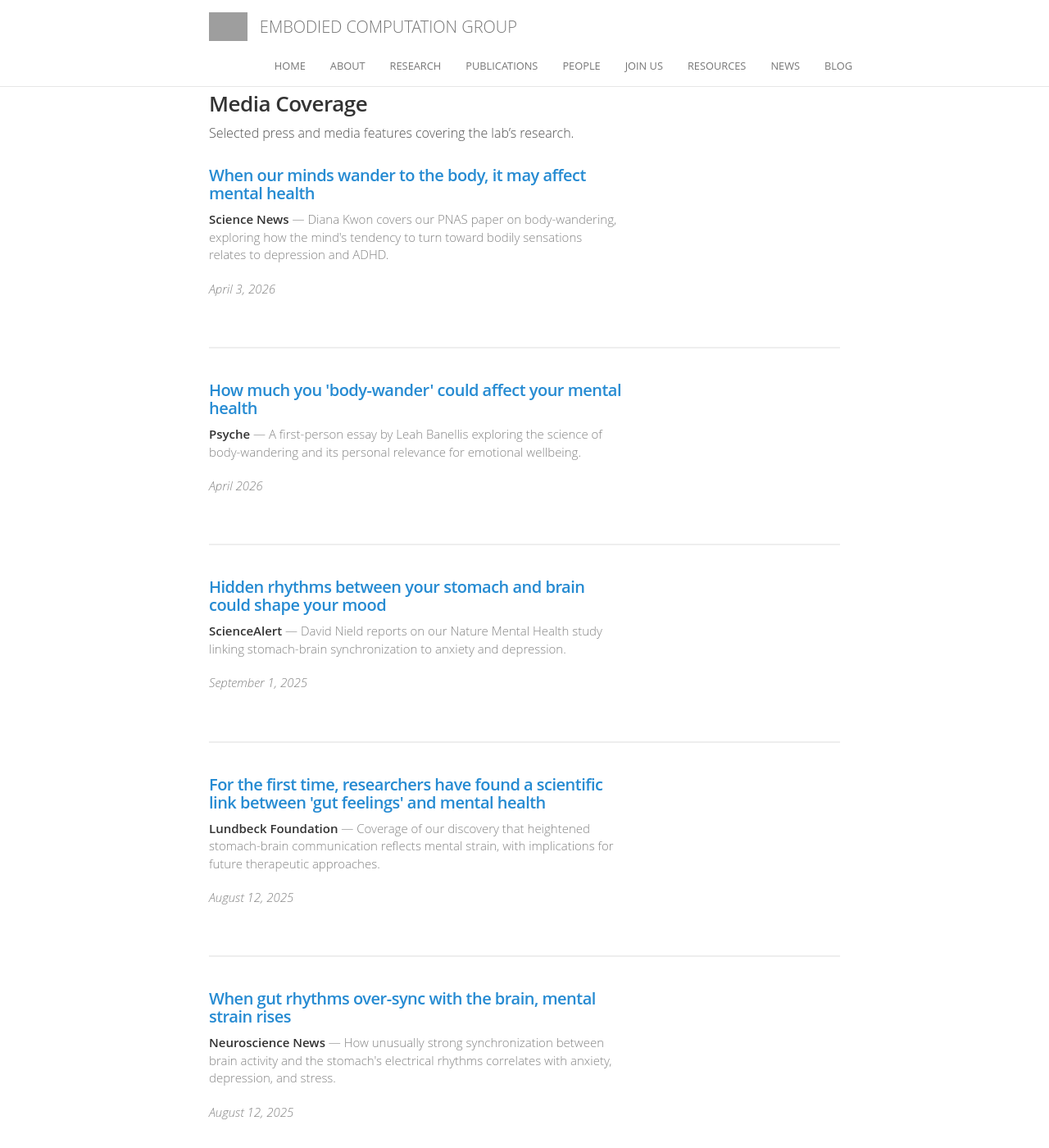
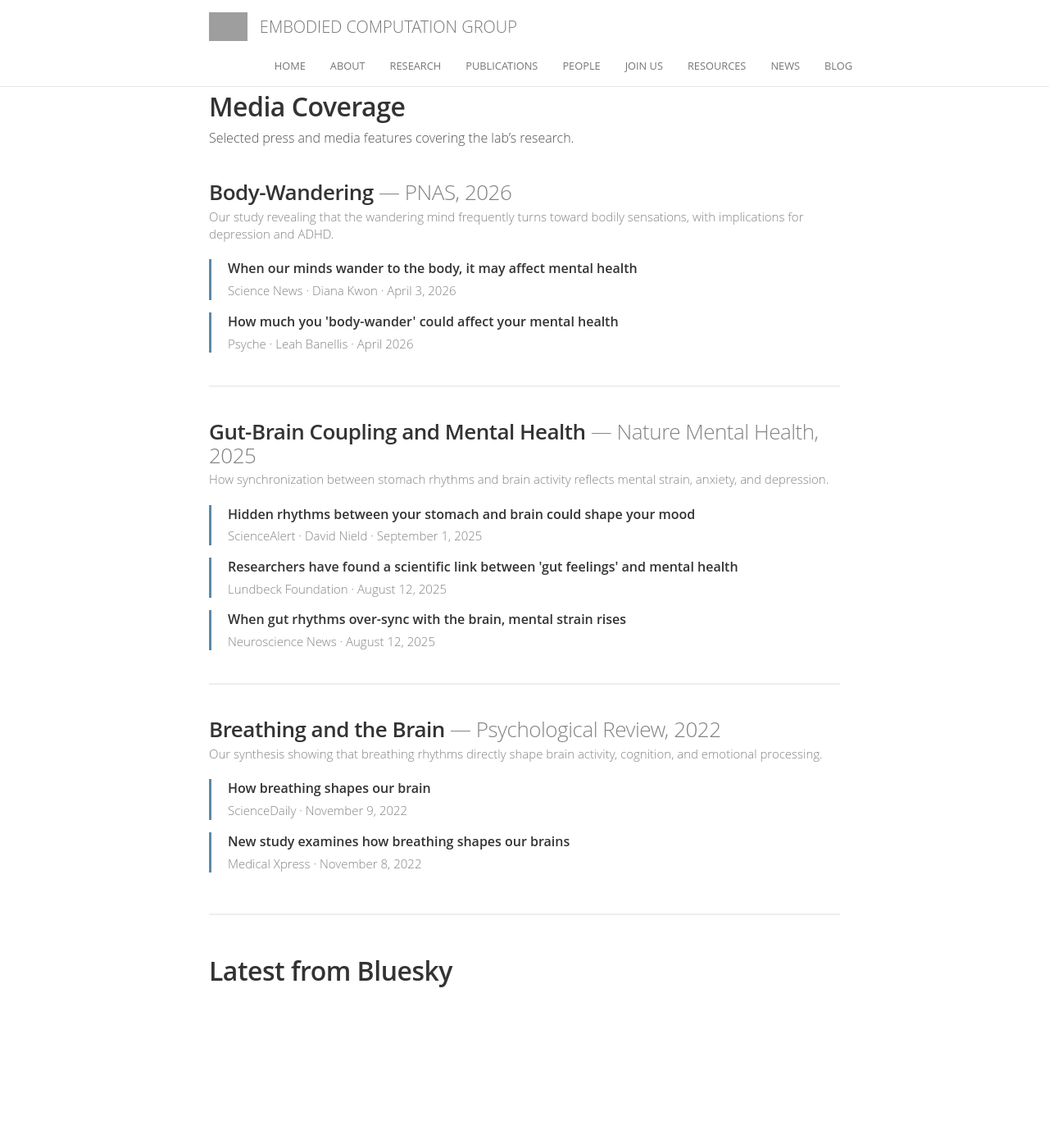
Before and after one commit to embodied-computation-group/embodied-computation-group.github.io, a Jekyll site: the page built from news.md, in a window 1280 px wide and 1400 px high. Shown: the whole window at 82% size. Built offline with Jekyll 4.4.1, drawn with Linux system fonts in a browser that asks for light colours; a script that is not in the unit is left out; comment, search, counter and statistics services are not loaded; some of the changed text lies outside the part shown; grey boxes are pictures that could not be loaded.

Commit message:
Redesign news page with grouped layout and cleaner visual hierarchy

```diff
--- a/news.md
+++ b/news.md
@@ -3,94 +3,65 @@ title: News
 permalink: /news/
 ---
 
-### Media Coverage
+## Media Coverage
 
 Selected press and media features covering the lab's research.
 
-<div class="content list">
+<div class="content">
 
-<div class="list-item">
-<div class="row" style="padding: 10px 0;">
-<div class="col-sm-8">
-<h4><a href="https://www.sciencenews.org/article/mind-wander-body-mental-health">When our minds wander to the body, it may affect mental health</a></h4>
-<p class="list-detail"><strong>Science News</strong> &mdash; Diana Kwon covers our PNAS paper on body-wandering, exploring how the mind's tendency to turn toward bodily sensations relates to depression and ADHD.</p>
-<p class="list-detail"><em>April 3, 2026</em></p>
-</div>
-</div>
-<hr/>
+<h3 style="margin-top: 2rem; margin-bottom: 0.25rem;">Body-Wandering <span style="font-weight: 300; color: #838383;">&mdash; PNAS, 2026</span></h3>
+<p class="list-detail" style="margin-bottom: 1rem;">Our study revealing that the wandering mind frequently turns toward bodily sensations, with implications for depression and ADHD.</p>
+
+<div style="border-left: 3px solid #5d8aa8; padding-left: 1rem; margin-bottom: 0.75rem;">
+<p style="margin-bottom: 0.25rem;"><a href="https://www.sciencenews.org/article/mind-wander-body-mental-health"><strong>When our minds wander to the body, it may affect mental health</strong></a></p>
+<p class="list-detail" style="margin-bottom: 0;">Science News &middot; Diana Kwon &middot; April 3, 2026</p>
 </div>
 
-<div class="list-item">
-<div class="row" style="padding: 10px 0;">
-<div class="col-sm-8">
-<h4><a href="https://psyche.co/ideas/how-much-you-body-wander-could-affect-your-mental-health">How much you 'body-wander' could affect your mental health</a></h4>
-<p class="list-detail"><strong>Psyche</strong> &mdash; A first-person essay by Leah Banellis exploring the science of body-wandering and its personal relevance for emotional wellbeing.</p>
-<p class="list-detail"><em>April 2026</em></p>
-</div>
-</div>
-<hr/>
+<div style="border-left: 3px solid #5d8aa8; padding-left: 1rem; margin-bottom: 0.75rem;">
+<p style="margin-bottom: 0.25rem;"><a href="https://psyche.co/ideas/how-much-you-body-wander-could-affect-your-mental-health"><strong>How much you 'body-wander' could affect your mental health</strong></a></p>
+<p class="list-detail" style="margin-bottom: 0;">Psyche &middot; Leah Banellis &middot; April 2026</p>
 </div>
 
-<div class="list-item">
-<div class="row" style="padding: 10px 0;">
-<div class="col-sm-8">
-<h4><a href="https://www.sciencealert.com/hidden-rhythms-between-your-stomach-and-brain-could-shape-your-mood">Hidden rhythms between your stomach and brain could shape your mood</a></h4>
-<p class="list-detail"><strong>ScienceAlert</strong> &mdash; David Nield reports on our Nature Mental Health study linking stomach-brain synchronization to anxiety and depression.</p>
-<p class="list-detail"><em>September 1, 2025</em></p>
-</div>
-</div>
-<hr/>
+<hr style="margin: 2rem 0;"/>
+
+<h3 style="margin-bottom: 0.25rem;">Gut-Brain Coupling and Mental Health <span style="font-weight: 300; color: #838383;">&mdash; Nature Mental Health, 2025</span></h3>
+<p class="list-detail" style="margin-bottom: 1rem;">How synchronization between stomach rhythms and brain activity reflects mental strain, anxiety, and depression.</p>
+
+<div style="border-left: 3px solid #5d8aa8; padding-left: 1rem; margin-bottom: 0.75rem;">
+<p style="margin-bottom: 0.25rem;"><a href="https://www.sciencealert.com/hidden-rhythms-between-your-stomach-and-brain-could-shape-your-mood"><strong>Hidden rhythms between your stomach and brain could shape your mood</strong></a></p>
+<p class="list-detail" style="margin-bottom: 0;">ScienceAlert &middot; David Nield &middot; September 1, 2025</p>
 </div>
 
-<div class="list-item">
-<div class="row" style="padding: 10px 0;">
-<div class="col-sm-8">
-<h4><a href="https://lundbeckfonden.com/grants-prizes/research-stories/the-first-time-researchers-have-found-a-scientific-link-between-gut">For the first time, researchers have found a scientific link between 'gut feelings' and mental health</a></h4>
-<p class="list-detail"><strong>Lundbeck Foundation</strong> &mdash; Coverage of our discovery that heightened stomach-brain communication reflects mental strain, with implications for future therapeutic approaches.</p>
-<p class="list-detail"><em>August 12, 2025</em></p>
-</div>
-</div>
-<hr/>
+<div style="border-left: 3px solid #5d8aa8; padding-left: 1rem; margin-bottom: 0.75rem;">
+<p style="margin-bottom: 0.25rem;"><a href="https://lundbeckfonden.com/grants-prizes/research-stories/the-first-time-researchers-have-found-a-scientific-link-between-gut"><strong>Researchers have found a scientific link between 'gut feelings' and mental health</strong></a></p>
+<p class="list-detail" style="margin-bottom: 0;">Lundbeck Foundation &middot; August 12, 2025</p>
 </div>
 
-<div class="list-item">
-<div class="row" style="padding: 10px 0;">
-<div class="col-sm-8">
-<h4><a href="https://neurosciencenews.com/gut-brain-mental-health-29562/">When gut rhythms over-sync with the brain, mental strain rises</a></h4>
-<p class="list-detail"><strong>Neuroscience News</strong> &mdash; How unusually strong synchronization between brain activity and the stomach's electrical rhythms correlates with anxiety, depression, and stress.</p>
-<p class="list-detail"><em>August 12, 2025</em></p>
-</div>
-</div>
-<hr/>
+<div style="border-left: 3px solid #5d8aa8; padding-left: 1rem; margin-bottom: 0.75rem;">
+<p style="margin-bottom: 0.25rem;"><a href="https://neurosciencenews.com/gut-brain-mental-health-29562/"><strong>When gut rhythms over-sync with the brain, mental strain rises</strong></a></p>
+<p class="list-detail" style="margin-bottom: 0;">Neuroscience News &middot; August 12, 2025</p>
 </div>
 
-<div class="list-item">
-<div class="row" style="padding: 10px 0;">
-<div class="col-sm-8">
-<h4><a href="https://www.sciencedaily.com/releases/2022/11/221108120500.htm">How breathing shapes our brain</a></h4>
-<p class="list-detail"><strong>ScienceDaily</strong> &mdash; Our synthesis of over a dozen studies reveals that breathing rhythms directly influence brain activity, emotions, and attention, with implications for mood disorders.</p>
-<p class="list-detail"><em>November 9, 2022</em></p>
-</div>
-</div>
-<hr/>
+<hr style="margin: 2rem 0;"/>
+
+<h3 style="margin-bottom: 0.25rem;">Breathing and the Brain <span style="font-weight: 300; color: #838383;">&mdash; Psychological Review, 2022</span></h3>
+<p class="list-detail" style="margin-bottom: 1rem;">Our synthesis showing that breathing rhythms directly shape brain activity, cognition, and emotional processing.</p>
+
+<div style="border-left: 3px solid #5d8aa8; padding-left: 1rem; margin-bottom: 0.75rem;">
+<p style="margin-bottom: 0.25rem;"><a href="https://www.sciencedaily.com/releases/2022/11/221108120500.htm"><strong>How breathing shapes our brain</strong></a></p>
+<p class="list-detail" style="margin-bottom: 0;">ScienceDaily &middot; November 9, 2022</p>
 </div>
 
-<div class="list-item">
-<div class="row" style="padding: 10px 0;">
-<div class="col-sm-8">
-<h4><a href="https://medicalxpress.com/news/2022-11-brains.html">New study examines how breathing shapes our brains</a></h4>
-<p class="list-detail"><strong>Medical Xpress</strong> &mdash; Coverage of our Psychological Review paper on how breathing rhythms influence brain function, cognition, and mental health.</p>
-<p class="list-detail"><em>November 8, 2022</em></p>
-</div>
-</div>
-<hr/>
+<div style="border-left: 3px solid #5d8aa8; padding-left: 1rem; margin-bottom: 0.75rem;">
+<p style="margin-bottom: 0.25rem;"><a href="https://medicalxpress.com/news/2022-11-brains.html"><strong>New study examines how breathing shapes our brains</strong></a></p>
+<p class="list-detail" style="margin-bottom: 0;">Medical Xpress &middot; November 8, 2022</p>
 </div>
 
 </div>
 
----
+<hr style="margin: 2.5rem 0;"/>
 
-### Latest from Bluesky
+## Latest from Bluesky
 
 <script type="module" src="https://cdn.jsdelivr.net/npm/bsky-embed/dist/bsky-embed.es.js" async></script>
 <bsky-embed username="the-ecg.org" limit="5"></bsky-embed>
```
